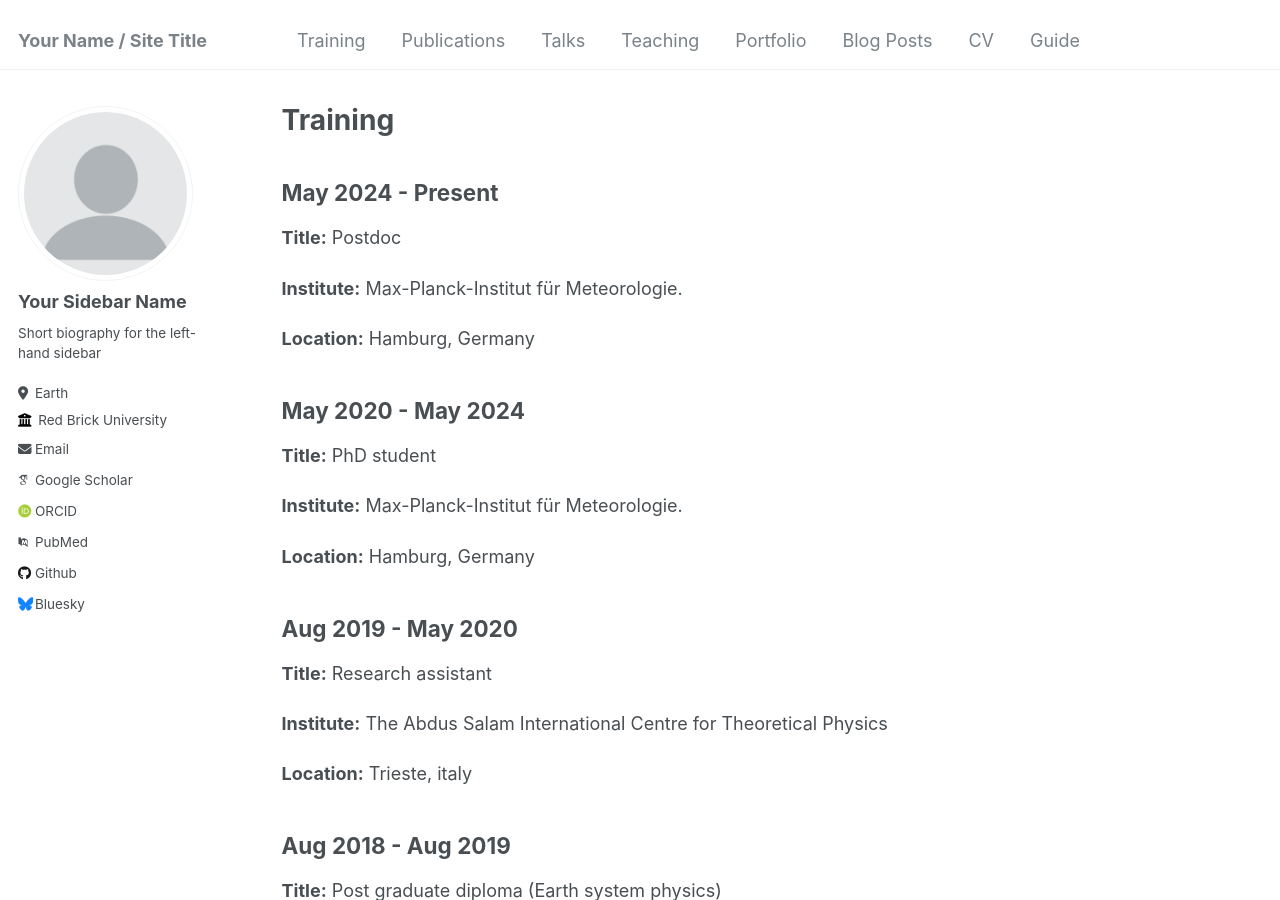
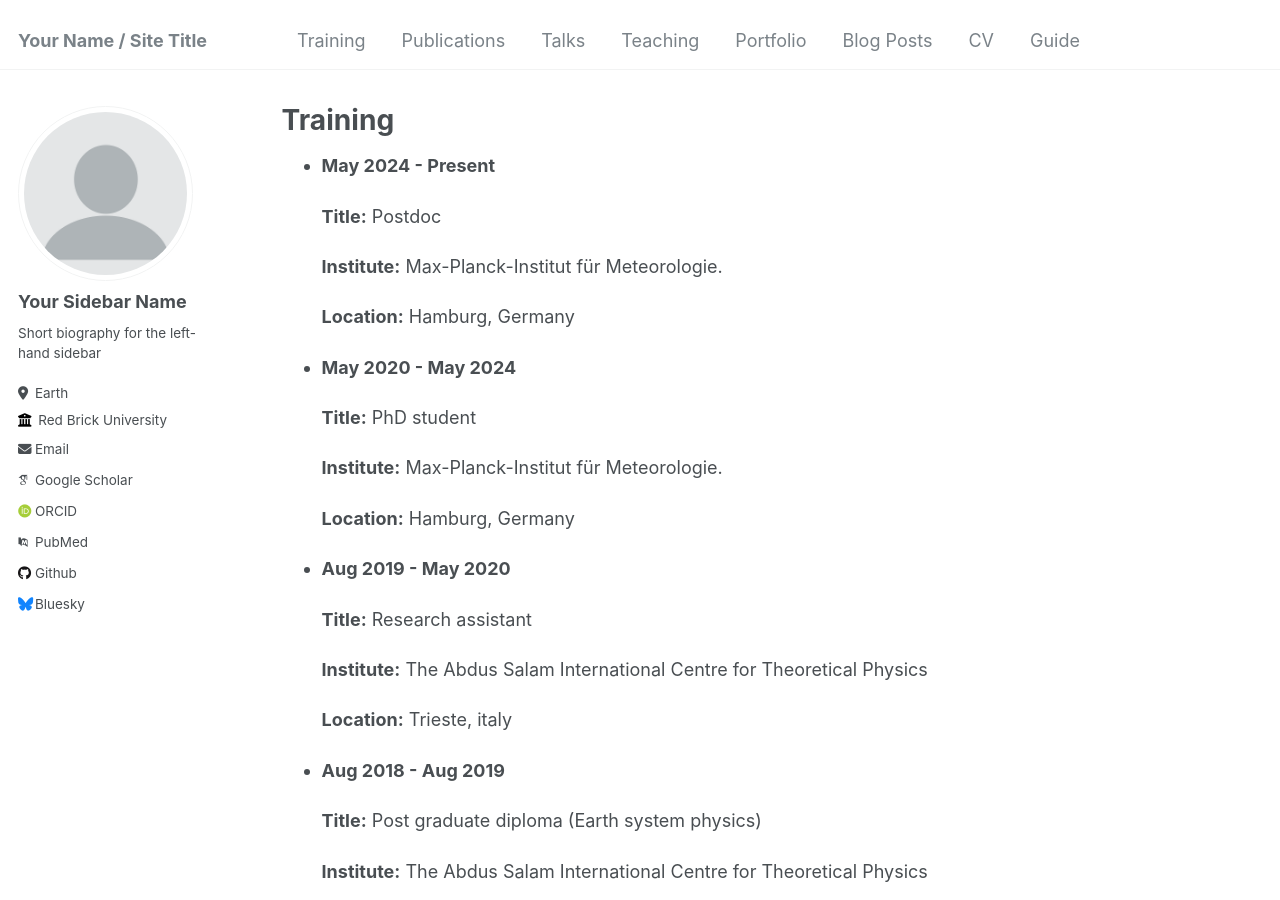
Before and after one commit to john-ssebandeke/john-ssebandeke.github.io, a Jekyll site: the page built from _pages/training.md, in a window 1280 px wide and 900 px high. Built offline with Jekyll 4.4.1, drawn with Linux system fonts in a browser that asks for light colours; some web fonts are replaced.

```diff
--- a/_pages/training.md
+++ b/_pages/training.md
@@ -5,44 +5,50 @@ permalink: /training/
 author_profile: true
 ---
 
-## May 2024 - Present
-**Title:** Postdoc
+  * **May 2024 - Present**
 
-**Institute:** Max-Planck-Institut für Meteorologie.
+     **Title:** Postdoc
 
-**Location:** Hamburg, Germany
+    **Institute:** Max-Planck-Institut für Meteorologie.
 
-## May 2020 - May 2024
-**Title:** PhD student
+    **Location:** Hamburg, Germany
 
-**Institute:** Max-Planck-Institut für Meteorologie.
+* **May 2020 - May 2024**
 
-**Location:** Hamburg, Germany
+  **Title:** PhD student
 
-## Aug 2019 - May 2020
-**Title:** Research assistant
+  **Institute:** Max-Planck-Institut für Meteorologie.
 
-**Institute:** The Abdus Salam International Centre for Theoretical Physics
+  **Location:** Hamburg, Germany
 
-**Location:** Trieste, italy
+* **Aug 2019 - May 2020**
 
-## Aug 2018 - Aug 2019
-**Title:** Post graduate diploma (Earth system physics)
+  **Title:** Research assistant
 
-**Institute:** The Abdus Salam International Centre for Theoretical Physics
+  **Institute:** The Abdus Salam International Centre for Theoretical Physics
 
-**Location:** Trieste, italy
+  **Location:** Trieste, italy
 
-## Aug 2016 - Aug 2018
-**Title:** MSc Physics
+* **Aug 2018 - Aug 2019**
 
-**Institute:** Makerere University
+  **Title:** Post graduate diploma (Earth system physics)
 
-**Location:** Kampala, Uganda
+  **Institute:** The Abdus Salam International Centre for Theoretical Physics
 
-## Aug 2012 - Aug 2016
-**Title:** BSc (Physics and mathematics)
+  **Location:** Trieste, italy
 
-**Institute:** Makerere University
+* **Aug 2016 - Aug 2018**
 
-**Location:** Kampala, Uganda
+  **Title:** MSc Physics
+
+  **Institute:** Makerere University
+
+  **Location:** Kampala, Uganda
+
+* **Aug 2012 - Aug 2016**
+
+  **Title:** BSc (Physics and mathematics)
+
+  **Institute:** Makerere University
+
+  **Location:** Kampala, Uganda
```
